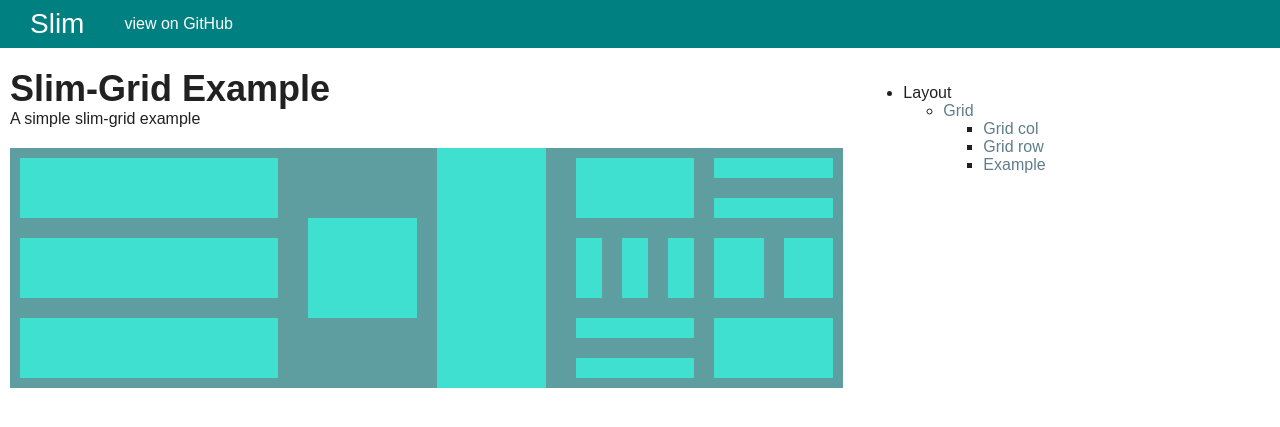
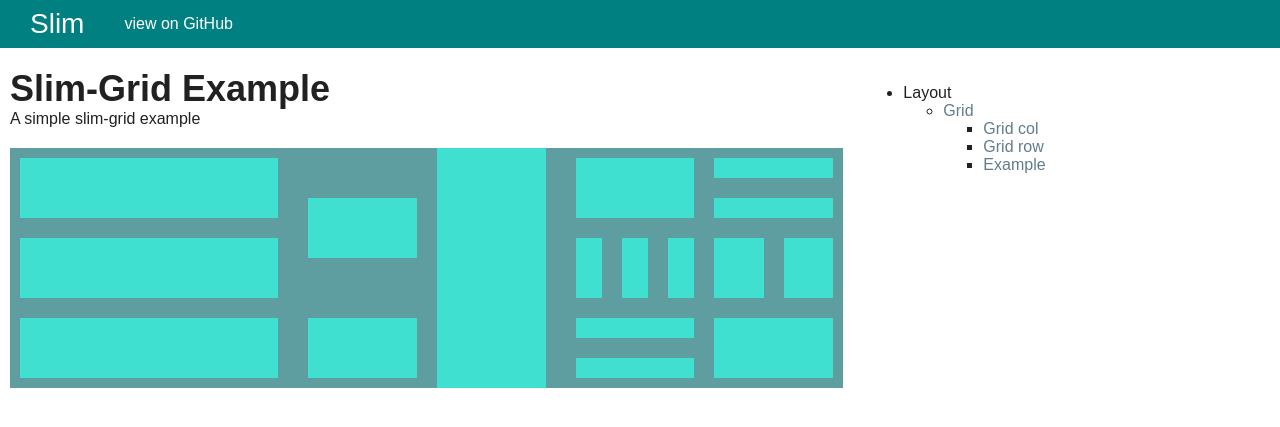
Before and after one commit to Scrum/slims, a Jekyll site: the page built from docs/grid-example.html, in a window 1280 px wide. Shown: the top 427 px of the page. Built offline with Jekyll 4.4.1, drawn with Linux system fonts in a browser that asks for light colours.

Commit message:
update example

```diff
--- a/docs/grid-col.html
+++ b/docs/grid-col.html
@@ -5,6 +5,7 @@ slug: Slim-grid-col
 lead: "A simple slim-grid-col"
 base_url: "../"
 ---
+
 <div class="sl-container-col">
 <div class="sl-col-12 demo-space">
 	<h2 class="demo-space">12 colums</h2>
--- a/docs/grid-example.html
+++ b/docs/grid-example.html
@@ -17,7 +17,8 @@ base_url: "../"
 	<div class="sl-col-4">
 		<div class="sl-container-row-6">
 			<div class="sl-col-6">
-				<div class="sl-row-6 sl-row-offset-3"><div class="demo"></div></div>
+				<div class="sl-row-4 sl-row-offset-2"><div class="demo"></div></div>
+				<div class="sl-row-4 sl-row-offset-2"><div class="demo"></div></div>
 			</div>
 			<div class="sl-col-6">
 				 <div class="sl-container-row">
```
Also changed, not shown: docs/dist/css/Slim.css (+0 -158 lines).
